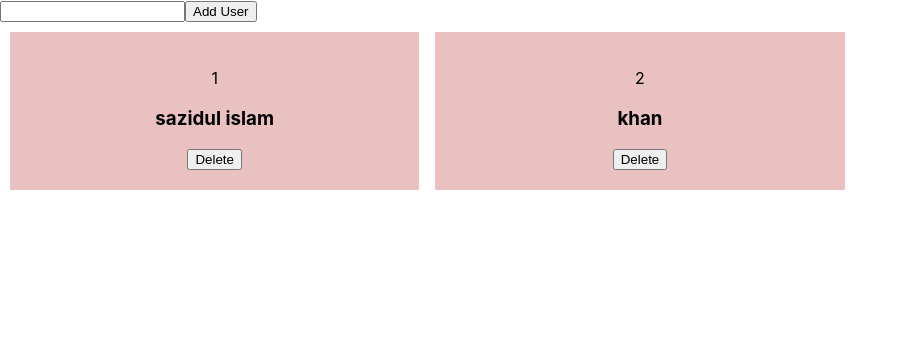
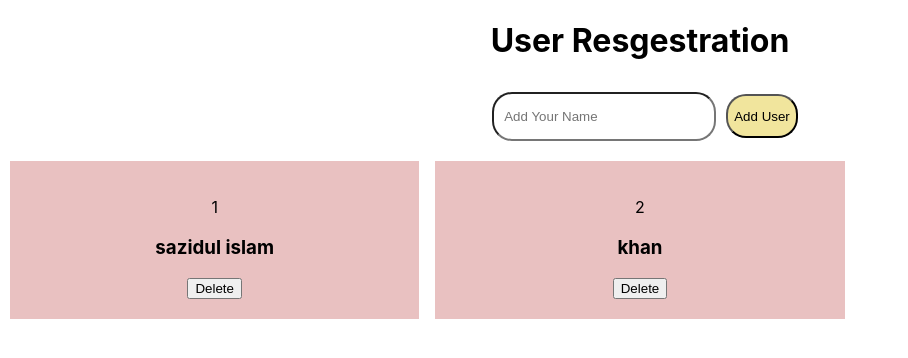
Before and after one commit to Sazidul750/ContextReducer, a React (Create React App) app: page / in a window 1280 px wide. Shown: the top 358 px of the page, without its empty margins (0-908 px from the left). Built offline with nearby package versions, Linux system fonts and the light colour scheme.

Commit message:
add style

```diff
--- a/src/components/NewUsers.jsx
+++ b/src/components/NewUsers.jsx
@@ -15,10 +15,11 @@ function NewUsers() {
     setUserName('')
   }
   return (
-    <div>
+    <div className='NewUser'>
+      <h1>User Resgestration</h1>
       <form onSubmit={handelSubmit} >
-        <input type="text" value={userName} onChange={handleChange} name="" id="" required />
-        <button type='submit'>Add User</button>
+        <input type="text" placeholder='Add Your Name' value={userName} onChange={handleChange} name="" id="" required />
+        <button className='btn' type='submit'>Add User</button>
       </form>
     </div>
   )
--- a/src/index.css
+++ b/src/index.css
@@ -11,6 +11,21 @@ code {
   font-family: source-code-pro, Menlo, Monaco, Consolas, 'Courier New',
     monospace;
 }
+.NewUser{
+  text-align: center;
+}
+input{
+  width: 200px;
+  height: 25px;
+  border-radius: 20px;
+  padding: 10px;
+  margin: 10px;
+}
+.btn {
+  height: 44px;
+  border-radius: 20px;
+  background-color: #f1e59d;
+}
 .users{
   display: grid;
   grid-template-columns: repeat(3,1fr);
```
